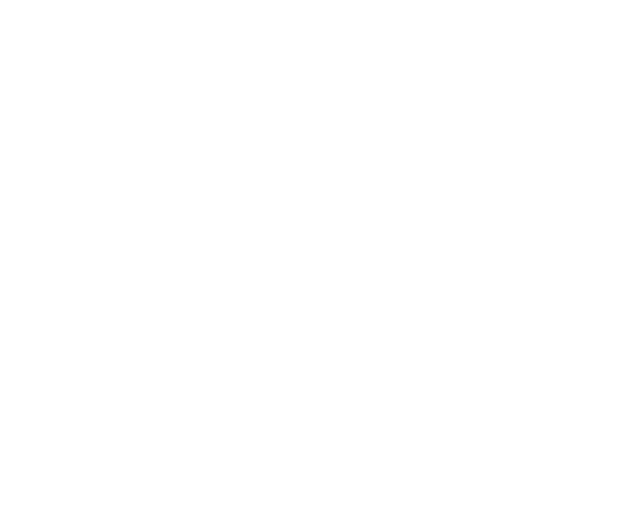
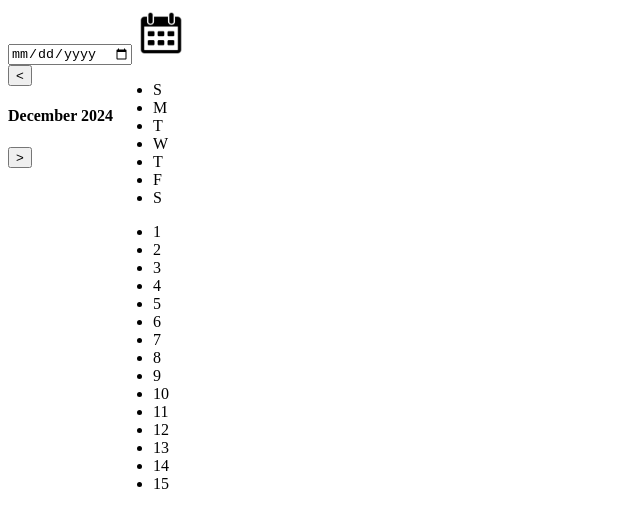
Before and after one commit to NeraylDev/roadmap-sh-datepicker-ui, a plain HTML site: page index.html in a window 1280 px wide. Shown: the whole page, without its empty margins (0-640 px from the left). Drawn offline with Linux system fonts and the light colour scheme.

Commit message:
Add initial calendar structure

```diff
--- a/index.html
+++ b/index.html
@@ -10,6 +10,55 @@
 
 <body>
 
+<form>
+<input type="date" id="calendar-date" name="calendar-date">
+<input type="image" name="calendar-button" src="images/icon-calendar.png" width="50" height="50">
+</form>
+
+<section class="calendar" style="display: flex;">
+
+<div>
+
+<button type="button">&lt;</button>
+<h4>December 2024</h4>
+<button type="button">&gt;</button>
+
+</div>
+
+<div>
+
+<ul class="calendar-week">
+    <li>S</li>
+    <li>M</li>
+    <li>T</li>
+    <li>W</li>
+    <li>T</li>
+    <li>F</li>
+    <li>S</li>
+</ul>
+
+<ul class="calendar-days">
+    <li>1</li>
+    <li>2</li>
+    <li>3</li>
+    <li>4</li>
+    <li>5</li>
+    <li>6</li>
+    <li>7</li>
+    <li>8</li>
+    <li>9</li>
+    <li>10</li>
+    <li>11</li>
+    <li>12</li>
+    <li>13</li>
+    <li>14</li>
+    <li>15</li>
+</ul>
+
+</div>
+
+</section>
+
 </body>
 
 </html>
```
Also changed, not shown: images/icon-calendar.png (added).
